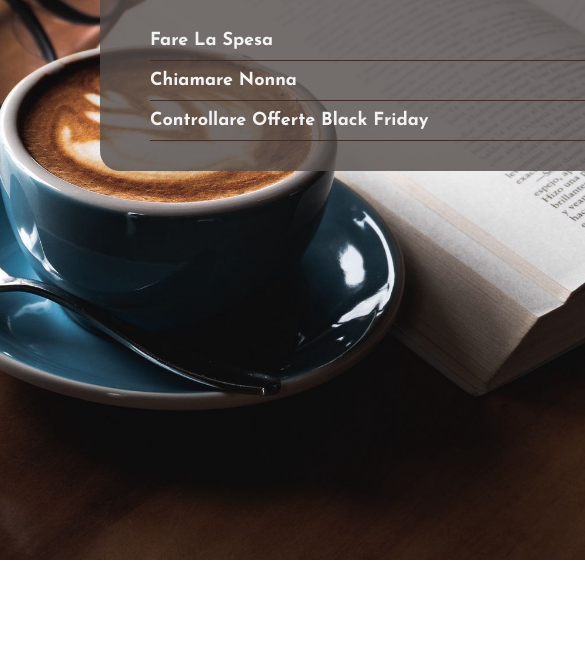
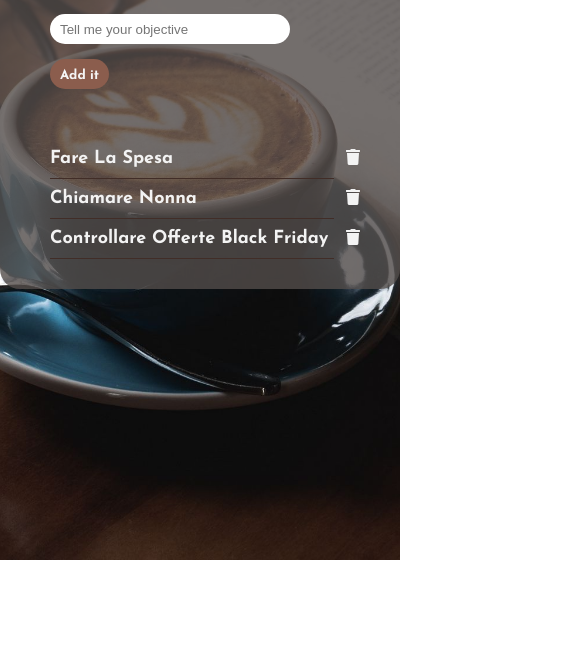
Before and after one commit to PietroMarrazzo/vue-todolist, a plain HTML site: page index.html in a window 390 px wide. Shown: the part 284-944 px from the top of the page, 585 px wide, since content can reach past the window. Drawn offline with nearby package versions, Linux system fonts and the light colour scheme.

Commit message:
media query

```diff
--- a/css/styles.css
+++ b/css/styles.css
@@ -78,7 +78,6 @@ body {
     border: none;
     height: 30px;
     padding-left: 10px;
-
 }
 
 .container-app .text-bar input:focus,
@@ -92,6 +91,7 @@ body {
     border-radius: 0px 5px 5px 0px;
     padding-left: 10px;
     padding-right: 10px;
+    padding-top: 3px;
     height: 30px;
     border: none;
     background-color: #8b5d4d;
@@ -146,3 +146,35 @@ body {
     background-color: #8b5d4d;
     color: #f3dcc1;
 }
+
+
+
+/* MEDIA QUERY */
+@media screen and (max-width: 1200px) {
+    .container-app {
+        margin: 100px auto;
+    }
+}
+
+
+@media screen and (max-width: 1000px) {
+    .container-app {
+        margin: 100px auto;
+        width: 600px;
+    }
+}
+
+
+@media screen and (max-width: 700px) {
+    .container-app {
+        margin: 100px auto;
+        width: 400px;
+    }
+    .container-app .text-bar input {
+        border-radius: 100px;
+    }
+    .container-app .text-bar .btn {
+        border-radius: 100px;
+        margin-top: 15px;
+    }
+}
--- a/index.html
+++ b/index.html
@@ -30,16 +30,16 @@
                 </div>
 
                 <!-- lista -->
-                <div class="todo">
+                <div class="todo" v-if="objectives.length > 0">
                     <ul class="todo-list">
-                        <li v-if="full" v-for="(objective, index) in objectives" class="p-flex">
+                        <li v-for="(objective, index) in objectives" class="p-flex">
                             <h3 class="p-flex">{{objective}}</h3>
                             <i class="fas fa-trash" @click="removeTodo(index)"></i>
                         </li>
-                        <li v-else>
-                            <h3 class="p-flex">There is always something to do...</h3>
-                        </li>
                     </ul>
+                </div>
+                <div v-else class="todo">
+                    <h3 class="p-flex">There is always something to do...</h3>
                 </div>
             </div>
         </div>
--- a/js/main.js
+++ b/js/main.js
@@ -9,7 +9,6 @@ const app = new Vue ({
             'Controllare offerte Black Friday',
         ],
         message: '',
-        full: 'true',
     },
 
     methods: {
```
